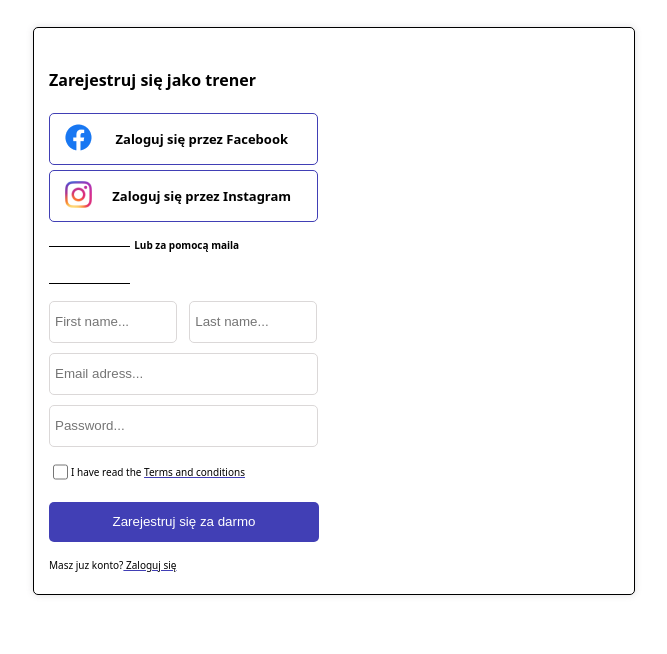
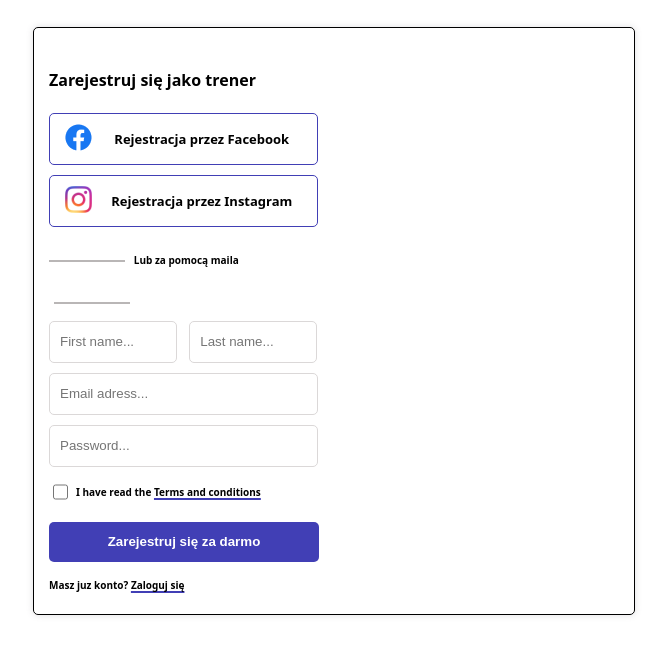
Before and after one commit to greg-duda/Homework3, a plain HTML site: page index.html in a window 1280 px wide. Shown: the part 44-698 px from the top of the page, without its empty margins (306-973 px from the left). Drawn offline with Linux system fonts and the light colour scheme.

Commit message:
Fix after review

```diff
--- a/index.html
+++ b/index.html
@@ -15,12 +15,12 @@
 
             <div class="left-content">
                 <h4>Zarejestruj się jako trener</h4>
-                <div class="social"><img src="./images/fbIcon.png"><a id="social" href="asdasdsa">Zaloguj się przez Facebook</a></div>
-                <div class="social"><img src="./images/instaIcon.png"><a id="social" href="asdasd">Zaloguj się przez Instagram</a></div>
+                <div class="social"><img src="./images/fbIcon.png"><a id="social" href="asdasdsa">Rejestracja przez Facebook</a></div>
+                <div class="social"><img src="./images/instaIcon.png"><a id="social" href="asdasd">Rejestracja przez Instagram</a></div>
 
-                <div class="line"></div>
+                <div id="left" class="line" ></div>
                 <h5> Lub za pomocą maila</h5>
-                <div class="line"></div>
+                <div id="right" class="line"></div>
                 <form>
                     <input type="text" placeholder="First name...">
                     <input type="text" placeholder="Last name...">
@@ -30,7 +30,7 @@
                     <button type="submit">Zarejestruj się za darmo</button>
 
                 </form>
-                <span>Masz juz konto?<a target="blank" href="asdsad"> Zaloguj się</a></span>
+                <span>Masz juz konto? <a target="blank" href="asdsad"> Zaloguj się</a></span>
             </div>
             <div class="right-content">
 
--- a/style.css
+++ b/style.css
@@ -6,7 +6,7 @@ body {
     width: 95%;
     font-size: 13px;
     text-align: center;
-    margin-top: 5px;
+    margin-top: 10px;
     border-radius: 5px;
     font-weight: 700;
     border: 1px solid #413fb5;
@@ -48,9 +48,12 @@ input {
     border-radius: 5px;
     padding: 5px 5px;
 }
-
+input::placeholder {
+    padding-left: 5px;
+}
 input[type=text] {
     width: 43%;
+
 }
 
 input:first-of-type[type=text] {
@@ -67,6 +70,7 @@ input[type=checkbox]:hover {
 }
 
 .checkbox {
+    margin-left: 5px;
     font-size: 10px;
     vertical-align: text-top;
     line-height: 5px;
@@ -79,6 +83,7 @@ input[type=checkbox]:hover {
     flex-direction: column;
     align-items: center;
     flex-wrap: nowrap;
+
 }
 
 .header {
@@ -94,6 +99,8 @@ input[type=checkbox]:hover {
     border: 1px solid black;
     box-shadow: 0px 0px 7px rgba(100, 96, 106, 0.2);
     border-radius: 5px;
+    overflow: hidden;
+
 }
 
 .right-content {
@@ -118,12 +125,15 @@ button {
     border: none;
     margin-bottom: 10px;
     margin-top: 10px;
+    font-weight: 700;
 }
 
 a {
     color: black;
     text-decoration: underline;
     text-decoration-color: #413fb5;
+    text-underline-offset: 2px;
+    text-decoration-thickness: 2px;
 }
 
 a:visited {
@@ -132,20 +142,35 @@ a:visited {
 
 span:last-of-type {
     font-size: 10px;
+    font-weight: 700;
 }
 
 h5 {
+    padding-top: 10px;
     display: inline-block;
     font-size: 10px;
+    padding-bottom: 5px;
+
+}
+h4 {
+    font-weight: 800;
 }
 
 .line {
     margin-bottom: 2px;
     display: inline-block;
-    height: 1px;
-    width: 30%;
-    background-color: black;
+    height: 2px;
+    width: 28%;
+    background-color: rgb(185, 182, 182);
+
 }
+#left.line {
+    margin-right: 5px;
+}
+#right.line {
+    margin-left: 5px;
+}
+
 
 #social {
     text-decoration: none;
```
